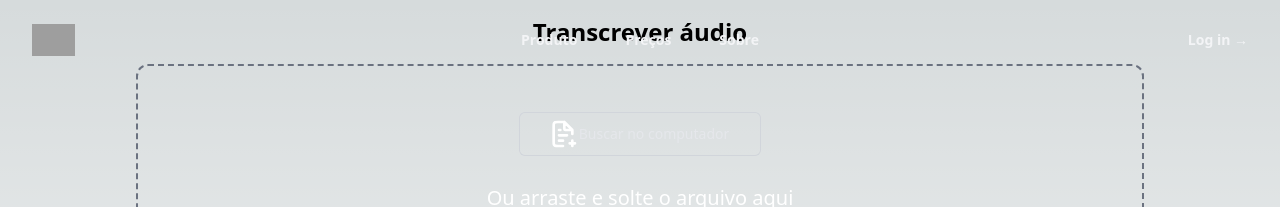
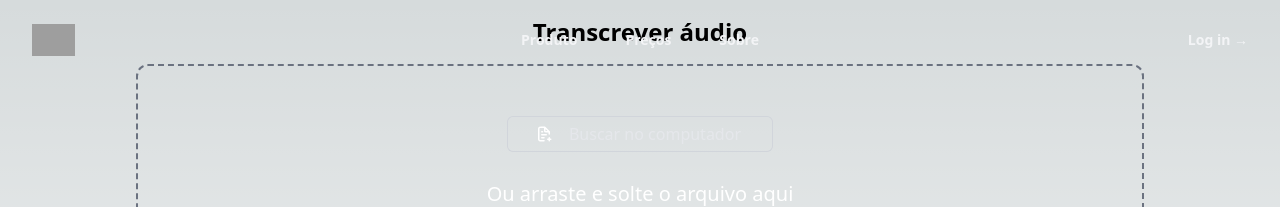
Before and after one commit to ViniciusTei/audio-to-text, a React (Vite) app in the folder app/: page /audio in a window 1280 px wide. Shown: the top 207 px of the page. Built offline with nearby package versions, Linux system fonts and the light colour scheme; no server answers; grey boxes are pictures that could not be loaded.

Commit message:
fix styles

```diff
--- a/app/src/components/domain/UploadFile.tsx
+++ b/app/src/components/domain/UploadFile.tsx
@@ -59,8 +59,8 @@ function UploadFile({ onUpload }: Props) {
     <div ref={dropRef} className="h-56 p-10 flex mt-4 items-center justify-center flex-col text-xl text-white border-2 border-dashed border-gray-500 rounded-xl">
 
       <div>
-        <button onClick={handleUploadClick} className="w-full flex items-center rounded-md border-0 py-1.5 pl-7 pr-8 text-gray-200 ring-1 ring-inset ring-gray-300 placeholder:text-gray-400 focus:ring-2 focus:ring-inset focus:ring-indigo-600 text-sm sm:leading-6">
-          <svg xmlns="http://www.w3.org/2000/svg" width="32px" height="32px" viewBox="0 0 24 24" fill="none">
+        <button onClick={handleUploadClick} className="w-full flex items-center rounded-md border-0 py-1.5 pl-7 pr-8 text-gray-200 ring-1 ring-inset ring-gray-300 placeholder:text-gray-400 focus:ring-2 focus:ring-inset focus:ring-indigo-600 text-sm md:text-base sm:leading-6">
+          <svg xmlns="http://www.w3.org/2000/svg" className="mr-4" width="18px" height="18px" viewBox="0 0 24 24" fill="none">
             <path d="M17 19H21M19 17V21M13 3H8.2C7.0799 3 6.51984 3 6.09202 3.21799C5.71569 3.40973 5.40973 3.71569 5.21799 4.09202C5 4.51984 5 5.0799 5 6.2V17.8C5 18.9201 5 19.4802 5.21799 19.908C5.40973 20.2843 5.71569 20.5903 6.09202 20.782C6.51984 21 7.0799 21 8.2 21H12M13 3L19 9M13 3V7.4C13 7.96005 13 8.24008 13.109 8.45399C13.2049 8.64215 13.3578 8.79513 13.546 8.89101C13.7599 9 14.0399 9 14.6 9H19M19 9V12M9 17H12M9 13H15M9 9H10" stroke="#FFFFFF" stroke-width="2" stroke-linecap="round" stroke-linejoin="round"/>
           </svg>
           Buscar no computador
```
